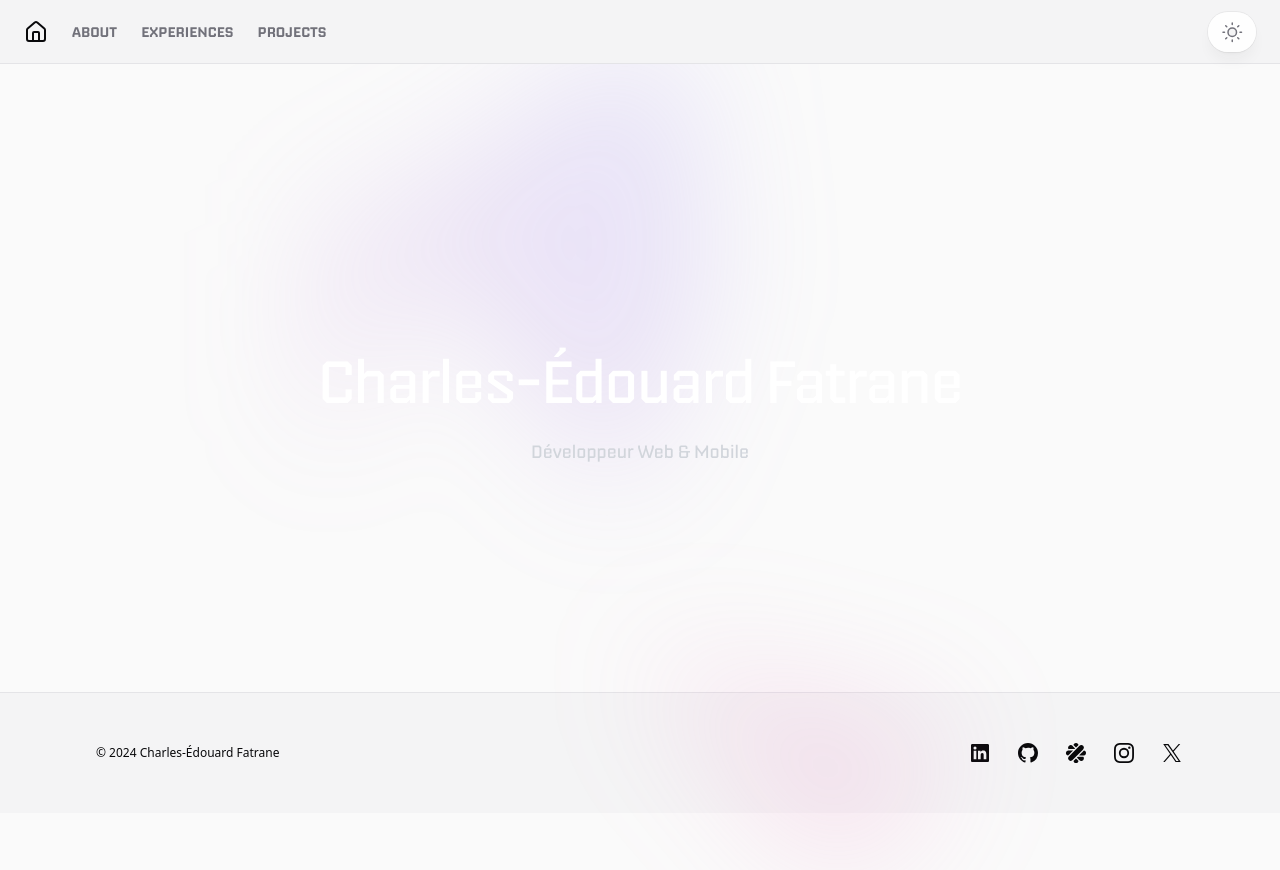
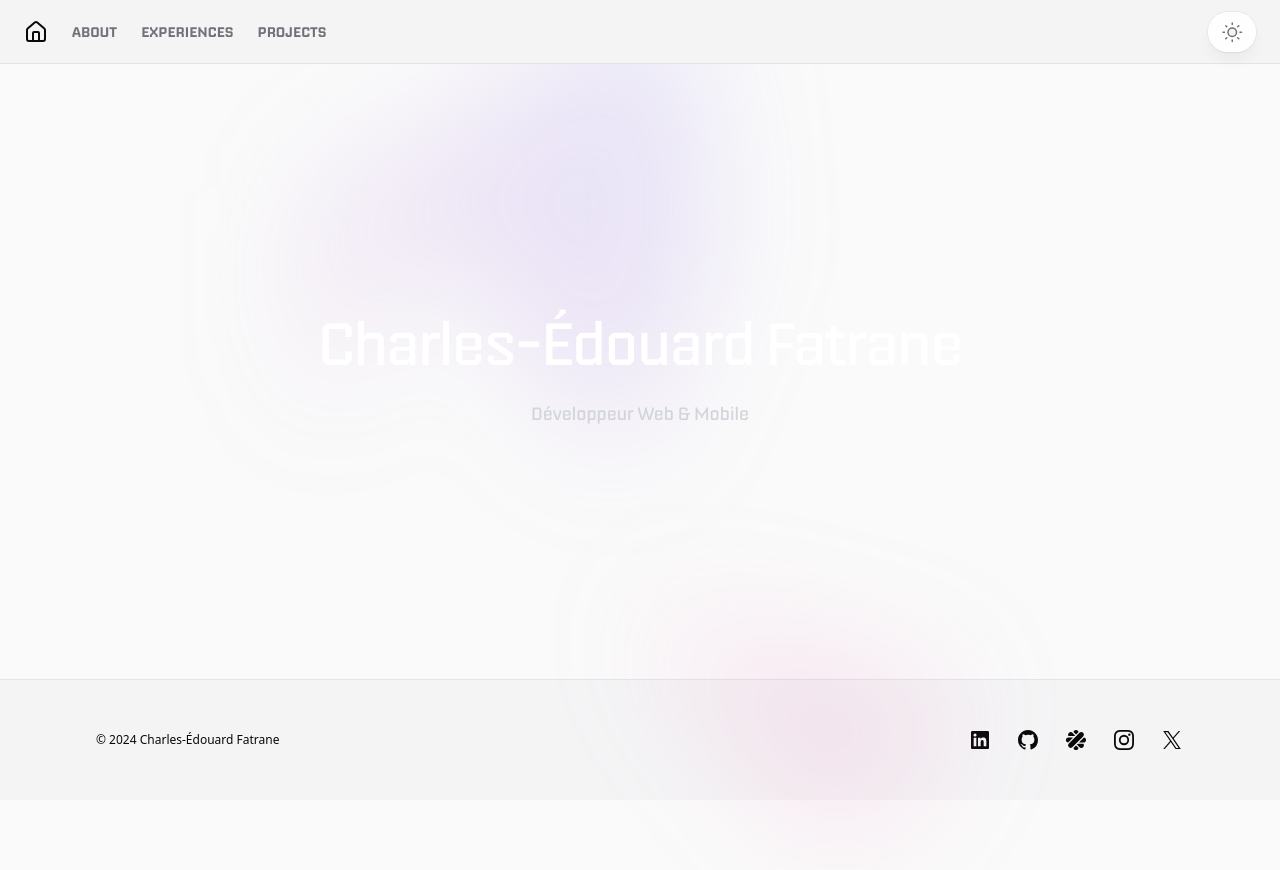
Before and after one commit to cfatrane/portfolio, a Next.js app: page / in a window 1280 px wide. Shown: the top 870 px of the page. Built offline with nearby package versions, Linux system fonts and the light colour scheme.

Commit message:
chnage padding because of header position

```diff
--- a/src/app/layout.tsx
+++ b/src/app/layout.tsx
@@ -66,7 +66,7 @@ export default function RootLayout({
         <Providers>
           <Header />
 
-          <main className="flex grow items-center justify-center pt-16 font-nippo">
+          <main className="flex grow items-center justify-center font-nippo">
             {children}
           </main>
 
```
